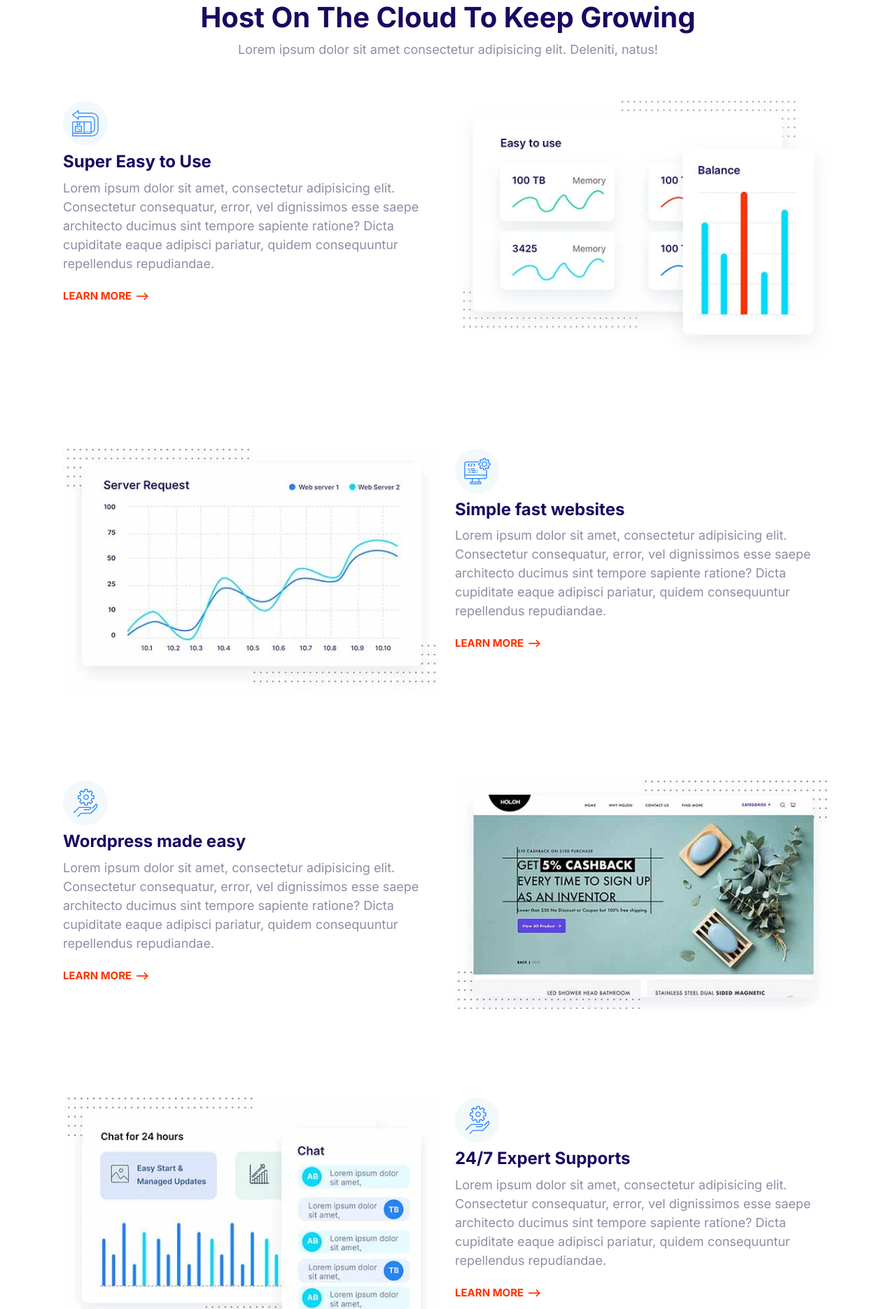
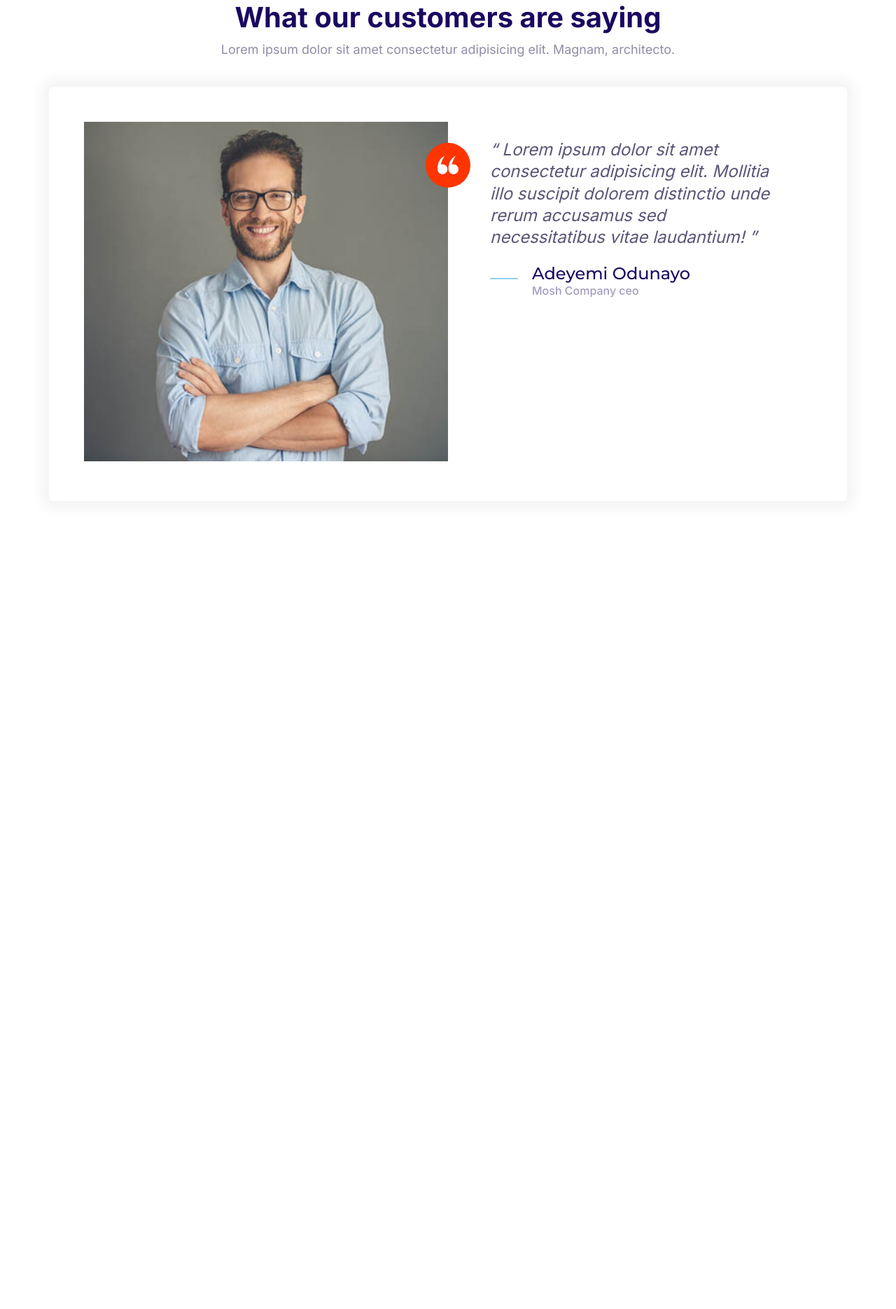
Before and after one commit to odman18/Moshify, a plain HTML site: page index.html in a window 1280 px wide. Shown: the part 90-1960 px from the top of the page at 70% size. After the commit the page ends 906 px from the top, so only its background shows below. Drawn offline with Linux system fonts and the light colour scheme.

Commit message:
Build the testimonial-block component.

```diff
--- a/css/style.css
+++ b/css/style.css
@@ -521,7 +521,8 @@ padding-bottom: calc( var(--padding-vertical) + 4rem);
     padding-bottom: calc( var(--padding-vertical) + 4rem);
 }
 .block__header{
-text-align:center ;
+text-align:center;
+margin-bottom: 4rem;
 }
 .container{
     max-width: 1140px;
--- a/index.html
+++ b/index.html
@@ -21,122 +21,51 @@
     <title>Document</title>
   </head>
   <body>
-    <section class="block container">
+    <section class="block">
       <header class="block__header">
-        <h2>Host On The Cloud To Keep Growing</h2>
+        <h2>What our customers are saying</h2>
         <p>
-          Lorem ipsum dolor sit amet consectetur adipisicing elit. Deleniti,
-          natus!
+          Lorem ipsum dolor sit amet consectetur adipisicing elit. Magnam,
+          architecto.
         </p>
       </header>
-      <article class="grid grid--col-2 feature">
-        <div class="feature__content">
-          <span class="icon-container icon--primary">
-            <svg class="icon">
-              <use xlink:href="images/sprite.svg#easy"></use>
+      <div class="container">
+        <div class="card testimonial">
+          <div class="grid grid--col-2">
+            <div class="testimonial__image">
+              <img
+                src="Images/testimonial.jpg"
+                alt="A happy,smiling customer"
+              />
+              <span class="icon-container icon-container--accent">
+                <svg class="icon icon--white icon--small">
+                  <use xlink:href="images/sprite.svg#quotes"></use>
                 </svg>
               </span>
-          <h3 class="feature__heading">Super Easy to Use</h3>
-          <p>
-            Lorem ipsum dolor sit amet, consectetur adipisicing elit.
-            Consectetur consequatur, error, vel dignissimos esse saepe
-            architecto ducimus sint tempore sapiente ratione? Dicta cupiditate
-            eaque adipisci pariatur, quidem consequuntur repellendus
-            repudiandae.
+            </div>
+            <blockquote class="quote">
+              <p class="quote__text">
+                Lorem ipsum dolor sit amet consectetur adipisicing elit.
+                Mollitia illo suscipit dolorem distinctio unde rerum accusamus
+                sed necessitatibus vitae laudantium!
               </p>
-          <a href="#" class="link-arrow">Learn more</a>
+              <footer>
+                <div class="media">
+                  <div class="media__image">
+                    <svg class="icon icon--primary quote__line">
+                      <use xlink:href="images/sprite.svg#line"></use>
+                    </svg>
                   </div>
-        <picture>
-          <source
-            type="image/webp"
-            srcset="Images/easy.webp 1x, Images/easy@2x.webp 2x" />
-          <source
-            type="image/jpg"
-            srcset="images/easy.jpg 1x, images/easy@2x.jpg 2x" />
-          <img class="feature__image" src="images/easy@2x.jpg" alt=""
-        /></picture>
-      </article>
-      <article class="grid grid--col-2 feature">
-        <div class="feature__content">
-          <span class="icon-container icon--primary">
-            <svg class="icon">
-              <use xlink:href="images/sprite.svg#computer"></use>
-            </svg>
-          </span>
-          <h3 class="feature__heading">Simple fast websites</h3>
-          <p>
-            Lorem ipsum dolor sit amet, consectetur adipisicing elit.
-            Consectetur consequatur, error, vel dignissimos esse saepe
-            architecto ducimus sint tempore sapiente ratione? Dicta cupiditate
-            eaque adipisci pariatur, quidem consequuntur repellendus
-            repudiandae.
-          </p>
-          <a href="#" class="link-arrow">Learn more</a>
+                  <div class="media__body">
+                    <h3 class="media__title quote__author">Adeyemi Odunayo</h3>
+                    <p class="quote__organization">Mosh Company ceo</p>
                   </div>
-        <picture>
-          <source
-            type="image/webp"
-            srcset="Images/fast.webp 1x, Images/fast@2x.webp 2x" />
-          <source
-            type="image/jpg"
-            srcset="images/fast.jpg 1x, images/fast@2x.jpg 2x" />
-          <img class="feature__image" src="images/fast@2x.jpg" alt=""
-        /></picture>
-      </article>
-      <article class="grid grid--col-2 feature">
-        <div class="feature__content">
-          <span class="icon-container icon--primary">
-            <svg class="icon">
-              <use xlink:href="images/sprite.svg#settings"></use>
-            </svg>
-          </span>
-          <h3 class="feature__heading">Wordpress made easy</h3>
-          <p>
-            Lorem ipsum dolor sit amet, consectetur adipisicing elit.
-            Consectetur consequatur, error, vel dignissimos esse saepe
-            architecto ducimus sint tempore sapiente ratione? Dicta cupiditate
-            eaque adipisci pariatur, quidem consequuntur repellendus
-            repudiandae.
-          </p>
-          <a href="#" class="link-arrow">Learn more</a>
                 </div>
-        <picture>
-          <source
-            type="image/webp"
-            srcset="Images/wordpress.webp 1x, Images/wordpress@2x.webp 2x" />
-          <source
-            type="image/jpg"
-            srcset="images/wordpress.jpg 1x, images/wordpress@2x.jpg 2x" />
-          <img class="feature__image" src="images/wordpress@2x.jpg" alt=""
-        /></picture>
-      </article>
-      <article class="grid grid--col-2 feature">
-        <div class="feature__content">
-          <span class="icon-container icon--primary">
-            <svg class="icon">
-              <use xlink:href="images/sprite.svg#settings"></use>
-            </svg>
-          </span>
-          <h3 class="feature__heading">24/7 Expert Supports</h3>
-          <p>
-            Lorem ipsum dolor sit amet, consectetur adipisicing elit.
-            Consectetur consequatur, error, vel dignissimos esse saepe
-            architecto ducimus sint tempore sapiente ratione? Dicta cupiditate
-            eaque adipisci pariatur, quidem consequuntur repellendus
-            repudiandae.
-          </p>
-          <a href="#" class="link-arrow">Learn more</a>
+              </footer>
+            </blockquote>
           </div>
-        <picture>
-          <source
-            type="image/webp"
-            srcset="Images/support.webp 1x, Images/support@2x.webp 2x" />
-          <source
-            type="image/jpg"
-            srcset="images/support.jpg 1x, images/support@2x.jpg 2x" />
-          <img class="feature__image" src="images/support@2x.jpg" alt=""
-        /></picture>
-      </article>
+        </div>
+      </div>
     </section>
     <script src="js/main.js"></script>
   </body>
```
Also changed, not shown: components/testimonial-block.html (added, +43 -0 lines). Lines whose indentation alone changed are shown as unchanged.
